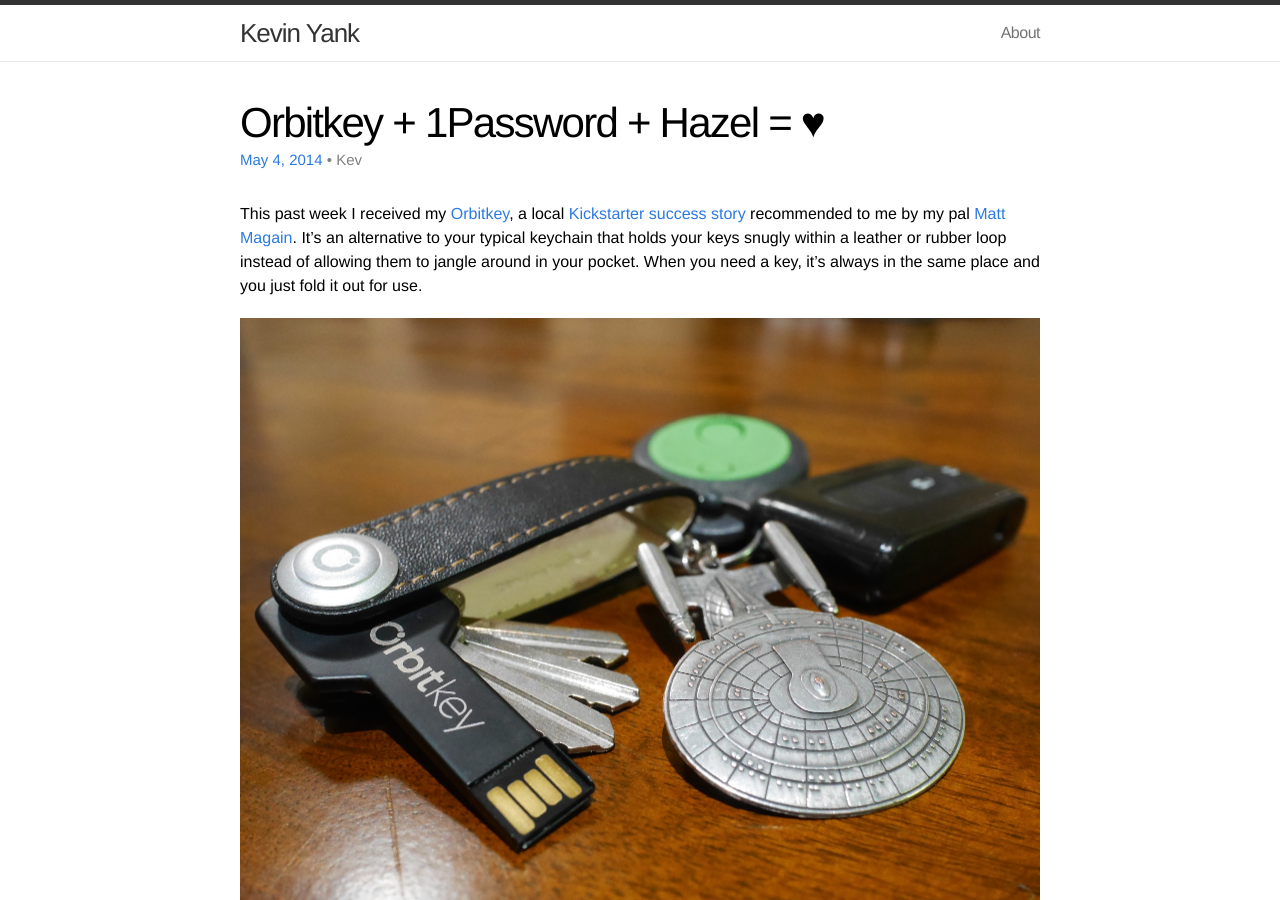
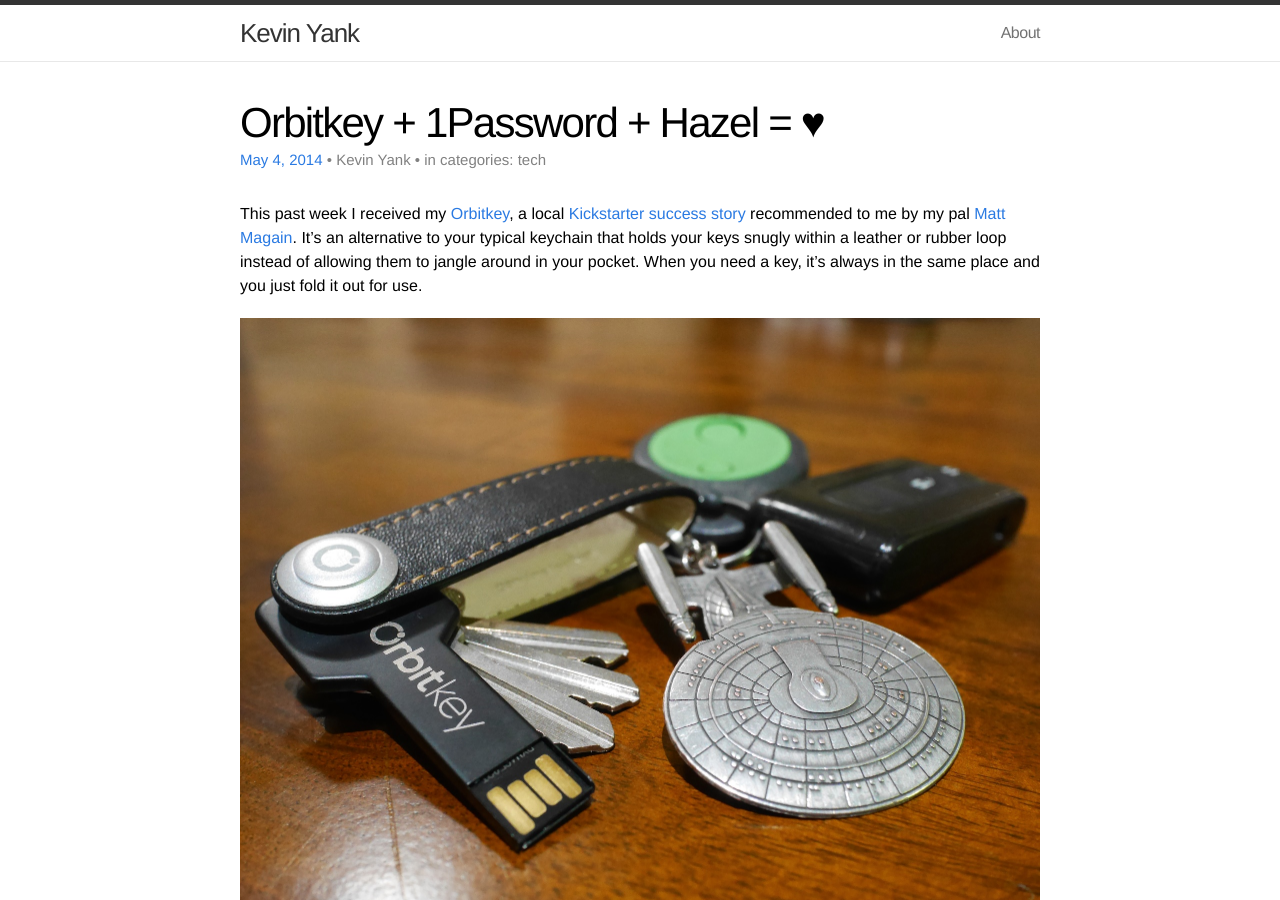
Before and after one commit to sentience/kevinyank.com, a Jekyll site: the page built from _posts/2014-05-04-orbitkey-1password-hazel-love.md, in a window 1280 px wide and 900 px high. Built offline with Jekyll 4.4.1, drawn with Linux system fonts in a browser that asks for light colours; Markdown is read by kramdown in place of the engine named in the settings.

Commit message:
Provide an exact date/time, required by h-entry, and full author name.

```diff
--- a/_layouts/post.html
+++ b/_layouts/post.html
@@ -5,7 +5,7 @@
 
   <header class="post-header">
     <h1 class="p-name entry-title" itemprop="headline">{{ page.title }}</h1>
-    <p class="meta"><a class="u-url" href="{{ page.url }}"><time itemprop="datePublished" class="dt-published published" datetime="{{ page.date | date: "%F" }}">{{ page.date | date: "%b %-d, %Y" }}</time></a>{% if page.author %} • <span class="p-author author">{{ page.author }}</span>{% endif %}{% if page.meta %} • {{ page.meta }}{% endif %}</p>
+    <p class="meta"><a class="u-url" href="{{ page.url }}"><time itemprop="datePublished" class="dt-published published" datetime="{{ page.date }}">{{ page.date | date: "%b %-d, %Y" }}</time></a>{% if page.author %} • <span class="p-author author">{{ page.author }}</span>{% endif %}{% if page.categories %} • in categories: {% for cat in page.categories %}<span class="p-category category">{{ cat }}</span>{% unless forloop.last %}, {% endunless %}{% endfor %}{% endif %}</p>
   </header>
 
   <div class="post-content e-content entry-content" itemprop="articleBody">
--- a/_posts/2014-05-04-orbitkey-1password-hazel-love.md
+++ b/_posts/2014-05-04-orbitkey-1password-hazel-love.md
@@ -1,7 +1,8 @@
 ---
 layout: post
 title: Orbitkey + 1Password + Hazel = ♥
-author: Kev
+author: Kevin Yank
+date: '2014-05-04 23:00:00 +1000'
 excerpt: This past week I received my Orbitkey, an alternative to your typical
   keychain that holds your keys snugly within a leather or rubber loop instead
   of allowing them to jangle around in your pocket. Included with my Orbitkey
--- a/index.html
+++ b/index.html
@@ -10,7 +10,8 @@
 
     <header class="post-header">
       <h1><a class="post-link" href="{{ first_post.url }}">{{ first_post.title }}</a></h1>
-      <p class="meta">{{ first_post.date | date: "%b %-d, %Y" }}{% if first_post.author %} • {{ first_post.author }}{% endif %}{% if first_post.meta %} • {{ first_post.meta }}{% endif %}</p>
+      <p class="meta"><time datetime="{{ first_post.date }}">{{ first_post.date | date: "%b %-d, %Y" }}</time></a>{% if first_post.author %} • {{ first_post.author }}{% endif %}{% if first_post.categories %} • in categories: {% for cat in first_post.categories %}<span class="p-category category">{{ cat }}</span>{% unless forloop.last %}, {% endunless %}{% endfor %}{% endif %}</p>
+
     </header>
 
     <article class="post-content">
```
